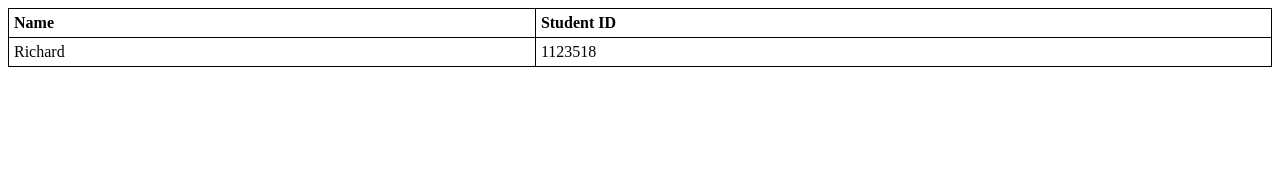
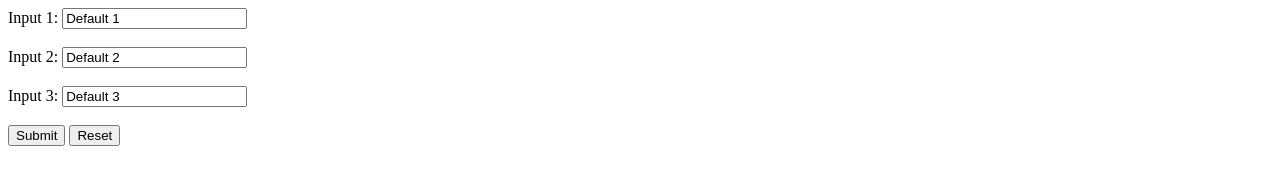
Before and after one commit to Richard-bot918/Richard-bot918.github.io, a plain HTML site: page index.html in a window 1280 px wide. Drawn offline with Linux system fonts and the light colour scheme.

Commit message:
Update index.html

```diff
--- a/index.html
+++ b/index.html
@@ -3,32 +3,21 @@
 <head>
     <meta charset="UTF-8">
     <meta name="viewport" content="width=device-width, initial-scale=1.0">
-    <title>Student Table</title>
-    <style>
-        table {
-            border-collapse: collapse;
-            width: 100%;
-        }
-        th, td {
-            padding: 5px;
-            text-align: left;
-            border: 1px solid #000;
-        }
-    </style>
+    <title>Simple Form</title>
 </head>
 <body>
+    <form>
+        <label for="input1">Input 1:</label>
+        <input type="text" id="input1" name="input1" value="Default 1"><br><br>
 
-<table>
-    <thead>
-        <tr>
-            <th>Name</th>
-            <th>Student ID</th>
-        </tr>
-    </thead>
-    <tbody>
-        <tr>
-            <td>Richard</td>
-            <td>1123518</td>
-        </tr>
-    </tbody>
-</table>
+        <label for="input2">Input 2:</label>
+        <input type="text" id="input2" name="input2" value="Default 2"><br><br>
+
+        <label for="input3">Input 3:</label>
+        <input type="text" id="input3" name="input3" value="Default 3"><br><br>
+
+        <button type="submit">Submit</button>
+        <button type="reset">Reset</button>
+    </form>
+</body>
+</html>
```
